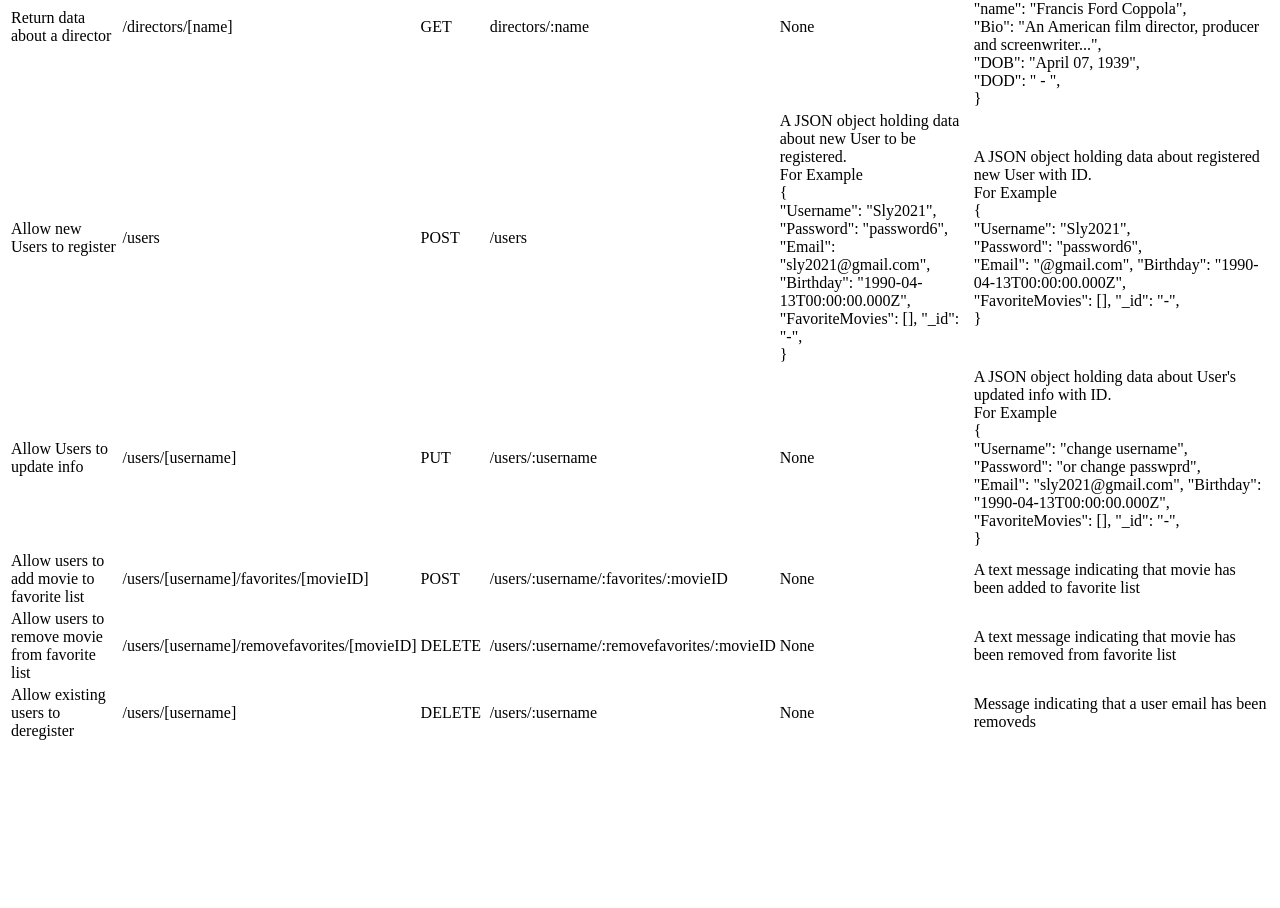
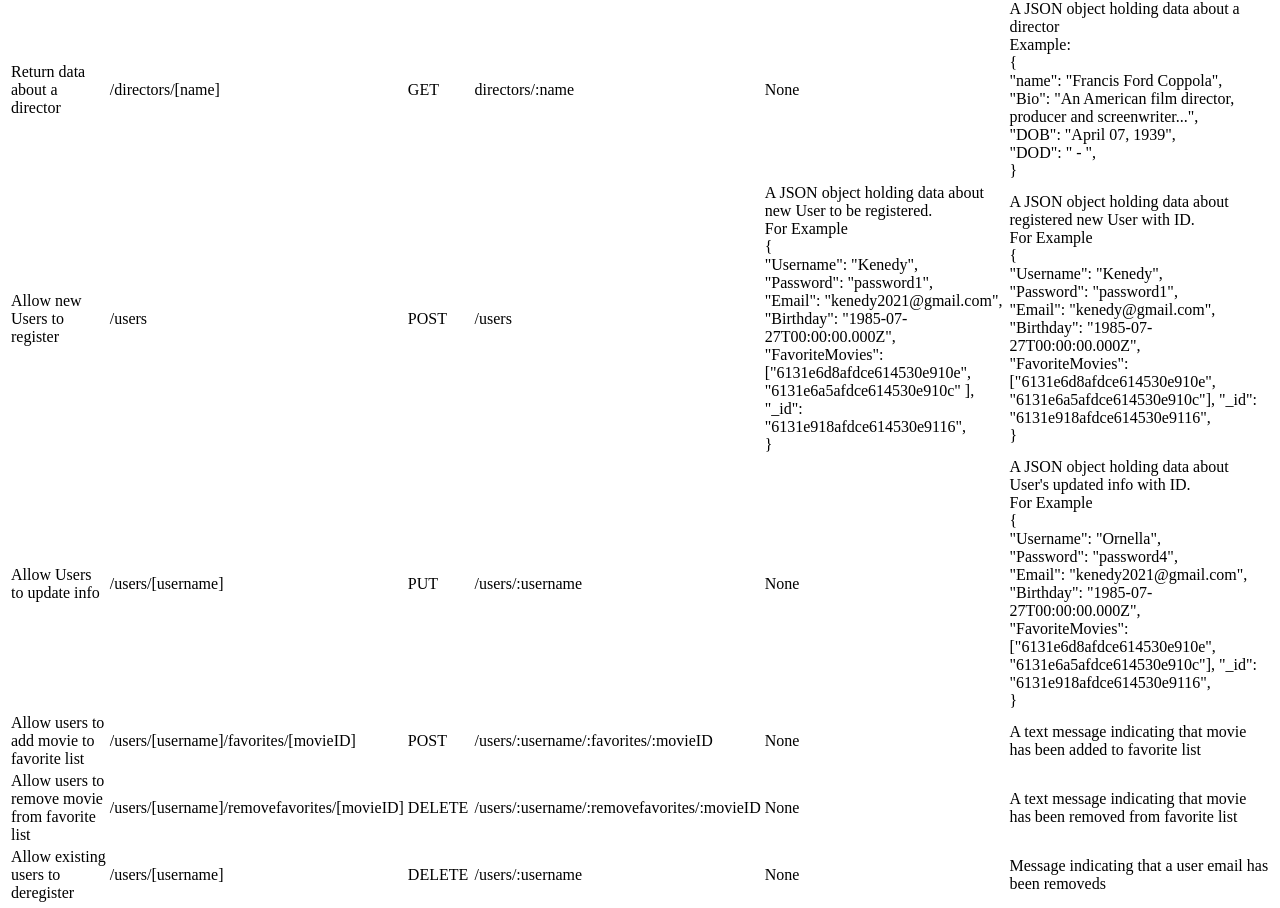
Before and after one commit to ambabasly/flix_App, a website: page public/documentation.html in a window 1280 px wide. Shown: the part 531-1439 px from the top of the page. Before the commit the page ends 1282 px from the top, so only its background shows below. Drawn offline with Linux system fonts and the light colour scheme.

Commit message:
Updating documentation.html

```diff
--- a/public/documentation.html
+++ b/public/documentation.html
@@ -86,22 +86,22 @@
             <br />
             For Example <br />
             { <br />
-            "Username": "Sly2021", <br />
-            "Password": "password6", <br />
-            "Email": "sly2021@gmail.com", "Birthday": "1990-04-13T00:00:00.000Z",
+            "Username": "Kenedy", <br />
+            "Password": "password1", <br />
+            "Email": "kenedy2021@gmail.com", "Birthday": "1985-07-27T00:00:00.000Z",
             <br />
-            "FavoriteMovies": [], "_id": "-", <br />
+            "FavoriteMovies": ["6131e6d8afdce614530e910e", "6131e6a5afdce614530e910c" ], "_id": "6131e918afdce614530e9116", <br />
             }
           </td>
           <td>A JSON object holding data about registered new User with ID.
             <br />
             For Example <br />
             { <br />
-            "Username": "Sly2021", <br />
-            "Password": "password6", <br />
-            "Email": "@gmail.com", "Birthday": "1990-04-13T00:00:00.000Z",
+            "Username": "Kenedy", <br />
+            "Password": "password1", <br />
+            "Email": "kenedy@gmail.com", "Birthday": "1985-07-27T00:00:00.000Z",
             <br />
-            "FavoriteMovies": [], "_id": "-", <br />
+            "FavoriteMovies": ["6131e6d8afdce614530e910e", "6131e6a5afdce614530e910c"], "_id": "6131e918afdce614530e9116", <br />
             }
           </td>
         </tr>
@@ -115,11 +115,11 @@
             <br />
             For Example <br />
             { <br />
-            "Username": "change username", <br />
-            "Password": "or change passwprd", <br />
-            "Email": "sly2021@gmail.com", "Birthday": "1990-04-13T00:00:00.000Z",
+            "Username": "Ornella", <br />
+            "Password": "password4", <br />
+            "Email": "kenedy2021@gmail.com", "Birthday": "1985-07-27T00:00:00.000Z",
             <br />
-            "FavoriteMovies": [], "_id": "-", <br />
+            "FavoriteMovies": ["6131e6d8afdce614530e910e", "6131e6a5afdce614530e910c"], "_id": "6131e918afdce614530e9116", <br />
             }
           </td>
         </tr>
```
